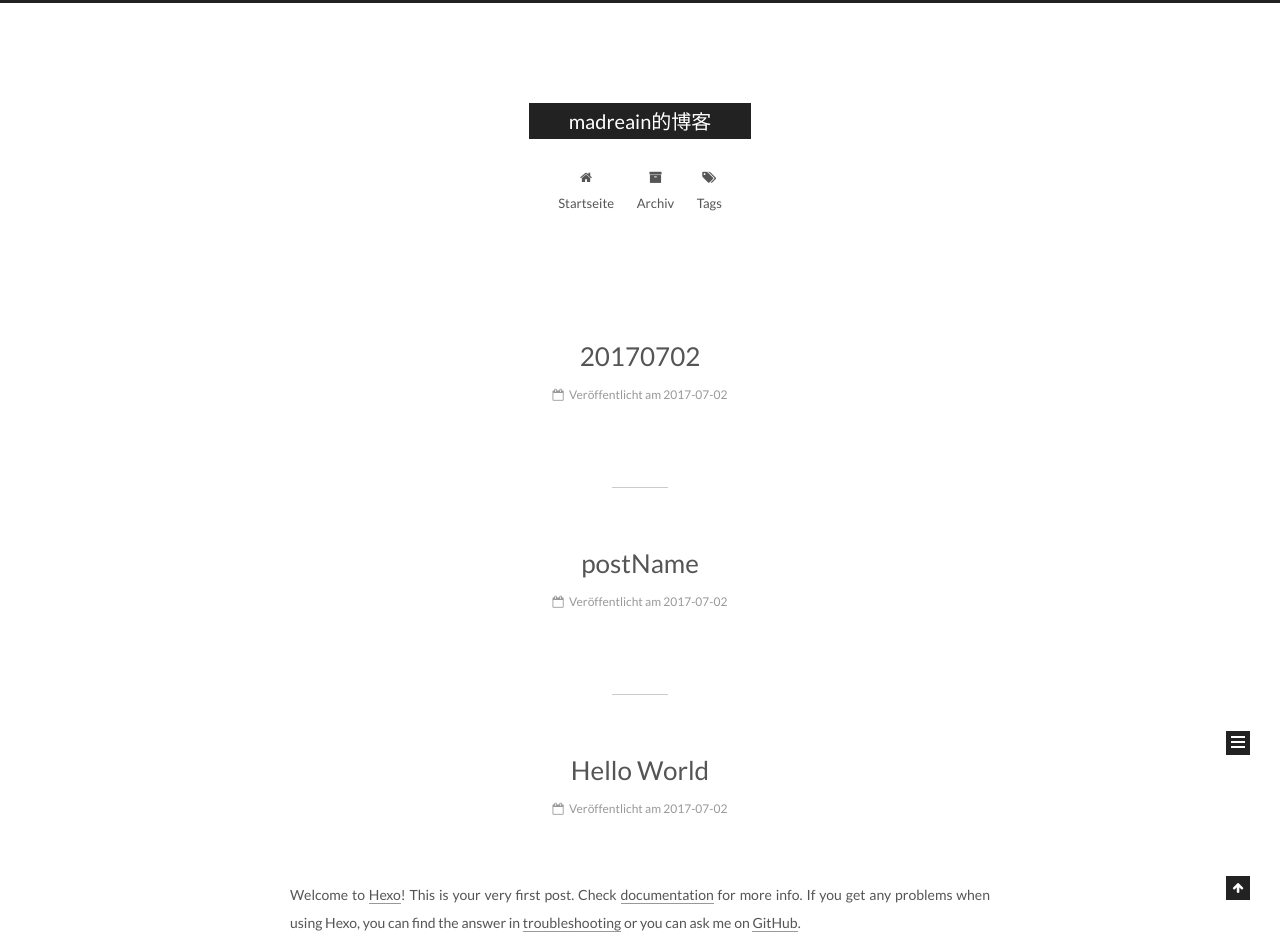
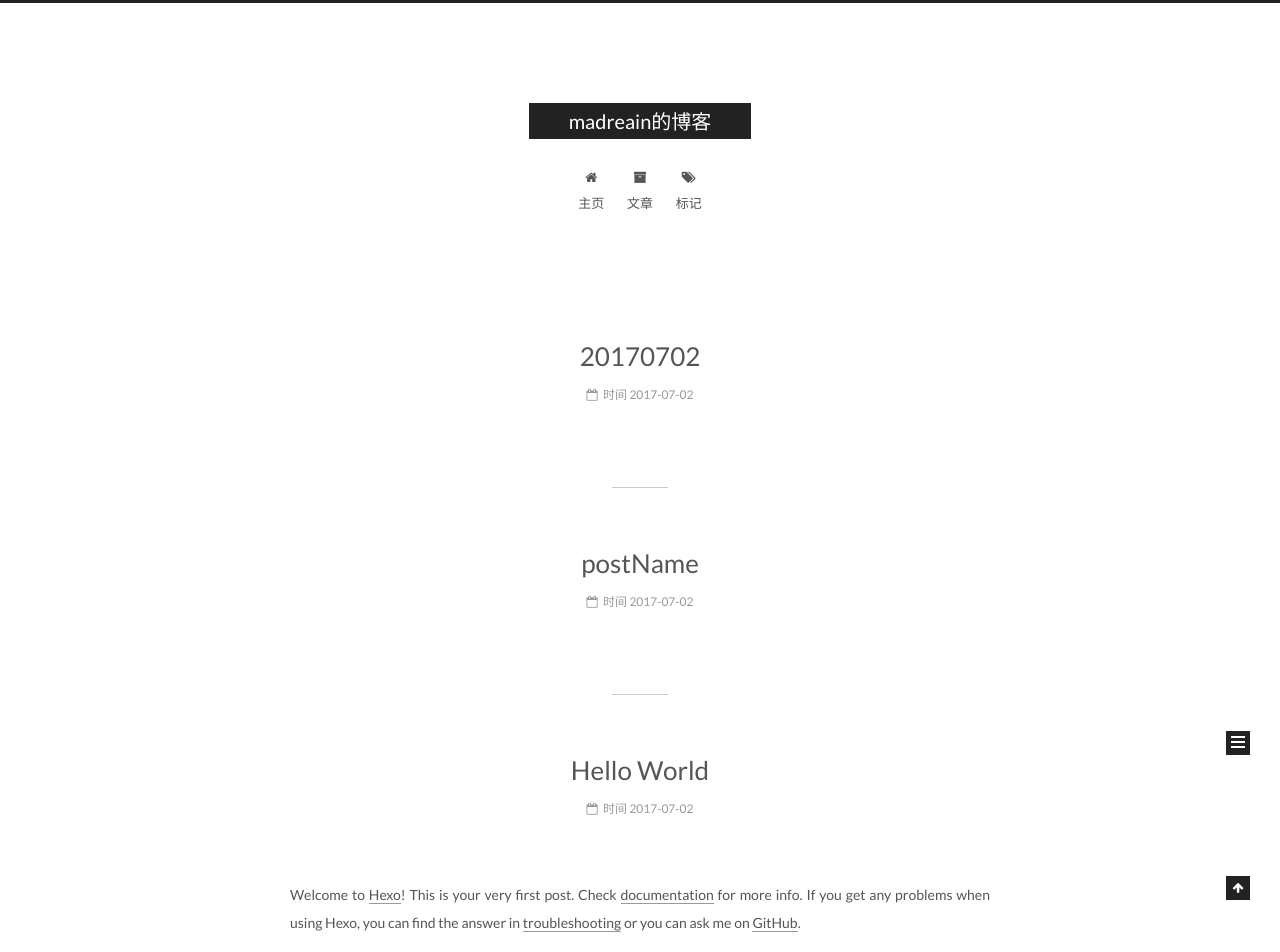
Before and after one commit to madreain/madreain.github.io, a plain HTML site: page index.html in a window 1280 px wide. Shown: the top 952 px of the page. Drawn offline with Linux system fonts and the light colour scheme.

Commit message:
Site updated: 2017-07-02 22:06:34

```diff
--- a/index.html
+++ b/index.html
@@ -200,7 +200,7 @@
 
               <i class="menu-item-icon fa fa-fw fa-home"></i> <br />
 
-            Startseite
+            主页
           </a>
         </li>
 
@@ -210,7 +210,7 @@
 
               <i class="menu-item-icon fa fa-fw fa-archive"></i> <br />
 
-            Archiv
+            文章
           </a>
         </li>
 
@@ -220,7 +220,7 @@
 
               <i class="menu-item-icon fa fa-fw fa-tags"></i> <br />
 
-            Tags
+            标记
           </a>
         </li>
 
@@ -282,7 +282,7 @@
                 <i class="fa fa-calendar-o"></i>
               </span>
 
-                <span class="post-meta-item-text">Veröffentlicht am</span>
+                <span class="post-meta-item-text">时间</span>
 
               <time title="Post created" itemprop="dateCreated datePublished" datetime="2017-07-02T20:59:34+08:00">
                 2017-07-02
@@ -393,7 +393,7 @@
                 <i class="fa fa-calendar-o"></i>
               </span>
 
-                <span class="post-meta-item-text">Veröffentlicht am</span>
+                <span class="post-meta-item-text">时间</span>
 
               <time title="Post created" itemprop="dateCreated datePublished" datetime="2017-07-02T20:59:34+08:00">
                 2017-07-02
@@ -504,7 +504,7 @@
                 <i class="fa fa-calendar-o"></i>
               </span>
 
-                <span class="post-meta-item-text">Veröffentlicht am</span>
+                <span class="post-meta-item-text">时间</span>
 
               <time title="Post created" itemprop="dateCreated datePublished" datetime="2017-07-02T20:48:32+08:00">
                 2017-07-02
```
